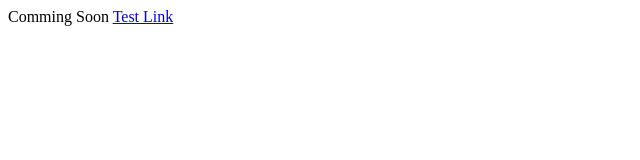
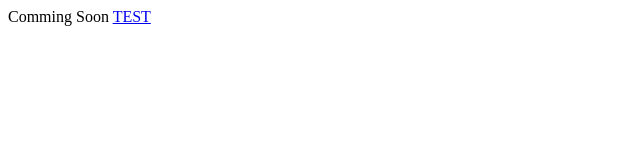
Before and after one commit to tuanjggaa/TuanICT, a plain HTML site: page index.html in a window 1280 px wide. Shown: the full height of the page, 0-640 px from the left. Drawn offline with Linux system fonts and the light colour scheme.

Commit message:
Update index.html

```diff
--- a/index.html
+++ b/index.html
@@ -3,8 +3,8 @@
 <body>
 
 Comming Soon
-
-<a href="Post">Test Link</a>
+</hr>
+<a href="post"> TEST</a>
 
 </body>
 </html>
```
